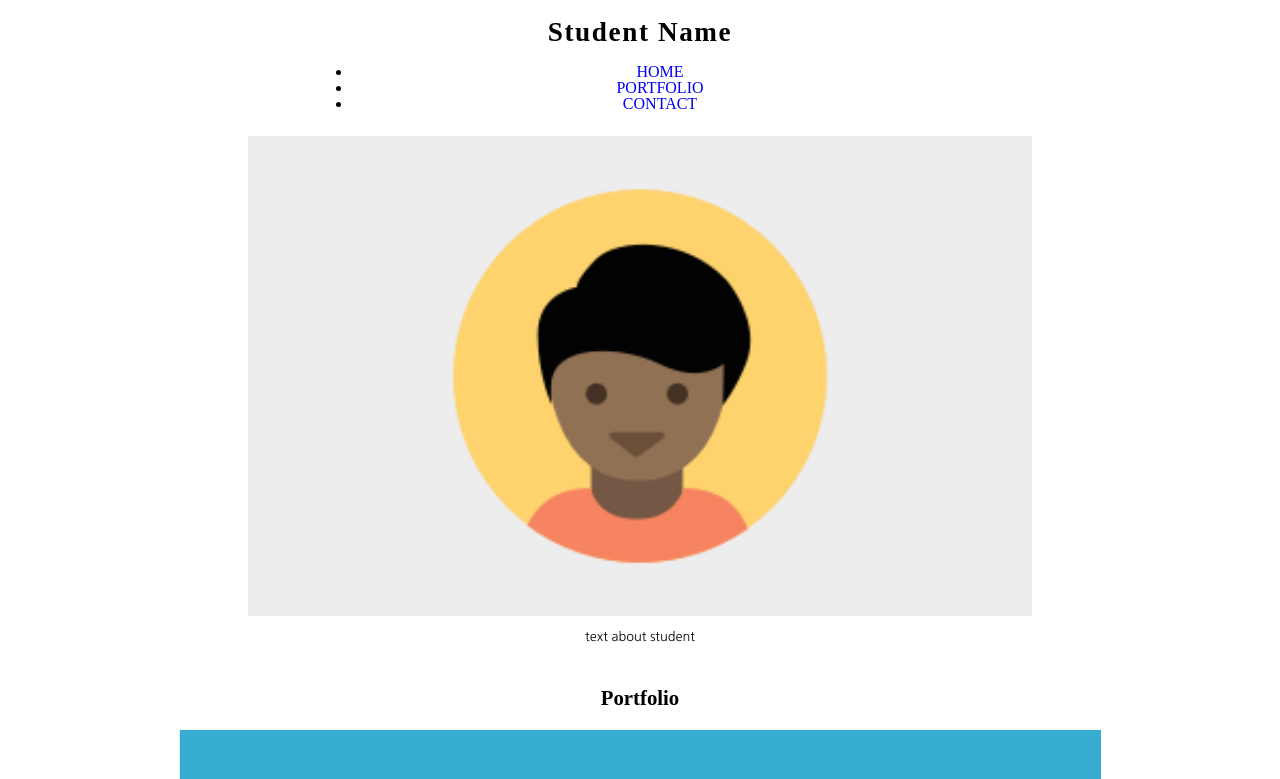
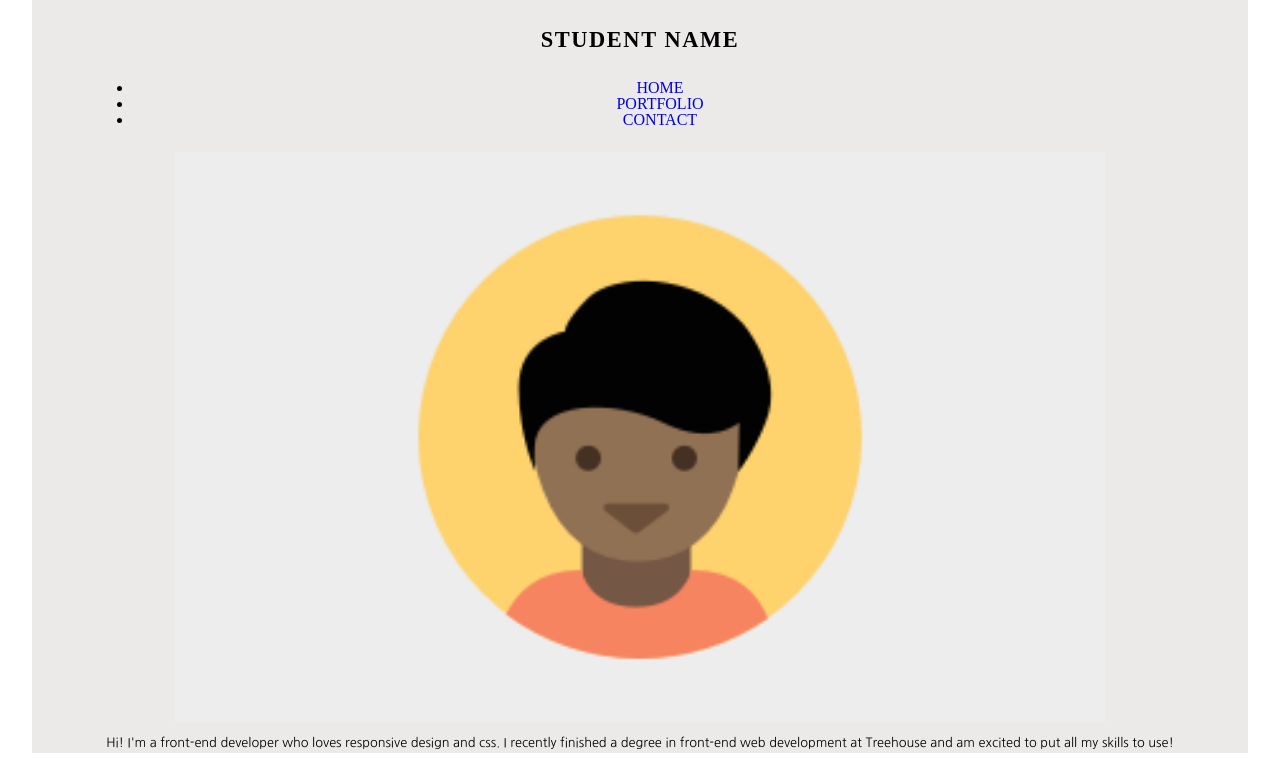
Before and after one commit to rbaugh401/Techdegree-Project-Two, a plain HTML site: page index.html in a window 1280 px wide. Shown: the top 779 px of the page. Drawn offline with Linux system fonts and the light colour scheme.

Commit message:
CSS adjustments

```diff
--- a/css/styles.css
+++ b/css/styles.css
@@ -1,55 +1,78 @@
 /*==========================
    Base Element Styles
    =========================*/
+
+   /*--- header ---*/
 
 *{
     box-sizing: border-box;
     margin: auto;
 }
 
+body {
+    margin: auto;
+    width: 95%;
+    line-height: 1em;
+    text-align: center;
+}
+
+
+header,
 nav,
-nav a {
+.contact,
+footer {
+    background-color: #ece9e9;
+    width: 100%;
+}
+
+.main-nav {
+    float: left;
+}
+
+h1 {
+    font-size: 1.4rem;
+    margin: auto;
+    letter-spacing: .1rem;
+    padding: 2rem 0;
+}
+
+.main-nav a {
+display: inline-block;
 text-decoration: none;
 text-transform: uppercase;
 }
 
-body,
-header,
-nav {
-    margin: auto;
-    width: 80%;
-    line-height: 1em;
-    text-align: center;
+.main-nav a:hover{
+    color: #666666;
 }
 
-h1 {
-    font-size: 1.7rem;
-    margin: auto;
-    letter-spacing: .1rem;
-    padding: 1.5rem 0;
-}
+
+
+/* --- main --- */
 
 h2 {
-    font-size: 1.3rem;
+    font-size: 1.4rem;
     padding: 1.5rem;
+    margin-bottom: 1rem;
 }
 
 h3 {
     font-size: 1.4rem;
     padding-top: 1rem;
+
 }
 
 p {
     font-family: 'Nanum Gothic', sans-serif;
     font-size: .8rem;
     line-height: 1.25rem;
-    margin-bottom: 1.2rem;
+    margin-bottom: 1.8rem;
     padding-top: .5rem;
 }
 
 nav,
-portfolio h2,
-contact,
+.portfolio h2,
+.contact,
 #back-to-top{
     text-transform: uppercase;
 }
@@ -61,22 +84,37 @@ contact,
 .profile-img {
     width: 85%;
     margin-top: 1.5rem;
+}
 
-}
  .container {
     width: 90%;
     margin: 0 auto;
  }
 
- .col
-
  .portfolio-image {
     width: 100%;
 }
 
-.contact,
+
+
 footer {
-    background-color: lightgrey;
+    float: left;
+}
+
+footer section p,
+.bold {
+display: inline-block;
+
+}
+
+.bold{
+    font-weight: bold;
+}
+footer h3{
+    font-size: 1rem;
+}
+
+footer p{
 
 }
 /*==========================
--- a/index.html
+++ b/index.html
@@ -6,22 +6,24 @@
 </head>
 <body>
     <header>
-        <h1>Student Name</h1>
-        <nav>
+        <section class="container">
+            <h1 id="back-to-top">Student Name</h1>
+            <nav class="main-nav">
                 <ul>
                     <li><a href="#">Home</a></li>
-                <li><a href="#">Portfolio</a></li>
-                <li><a href="#">Contact</a></li>
+                    <li><a href="#portfolio">Portfolio</a></li>
+                    <li><a href="#contact">Contact</a></li>
                 </ul>
             </nav>
+            <section class="about col">
+                    <img src="images/responsive-layout-profile.png" class="profile-img" alt="student profile image">
+                    <p>Hi! I'm a front-end developer who loves responsive design and css. I recently finished a degree in front-end web development at Treehouse and am excited to put all my skills to use!</p>
+            </section>
+        </section>
     </header>
     <main>
         <div class="container">
-            <section class="about col">
-                <img src="images/responsive-layout-profile.png" class="profile-img" alt="student profile image">
-                <p>text about student</p>
-            </section>
-            <section class="portfolio col">
+            <section class="portfolio col" id="portfolio">
                 <h2>Portfolio</h2>
                 <section class="marketing col">
                     <img src="images/portfolio-1.png" class="portfolio-image" alt="webpage graphic">
@@ -53,15 +55,18 @@
                     <h3>Calculator</h3>
                     <p>Somene can enter in the numbers they want and press the big blue button and get the result.</p>
                 </section>
-                <section class="contact">
-                    <h2>Contact</h2>
-                    <p>If you're interested in chatting or want more infomation about what I've been working on, I'd love to hear from you!</p>
-                    <phone>Phone +1(111)555-1234</phone>
-                    <email>Email email@yoursite.com</email>
-                </section>
             </div>
     </main>
+ </body>
 <footer>
-        <h3>Student name</h3>
-        <a id="back-to-top">Back to Top</a>
+    <section id="contact">
+        <h2 class="contact">Contact</h2>
+        <p>If you're interested in chatting or want more infomation about what I've been working on, I'd love to hear from you!</p>
+        <p>Phone</p>
+        <p class="bold">+1(111)555-1234</p>
+        <p>Email</p>
+        <p class="bold">email@yoursite.com</p>
+    </section>
+    <h3 class="student-name">Student name</h3>
+    <a href="#back-to-top">Back to Top</a>
 </footer>
```
Lines whose indentation alone changed are shown as unchanged.
